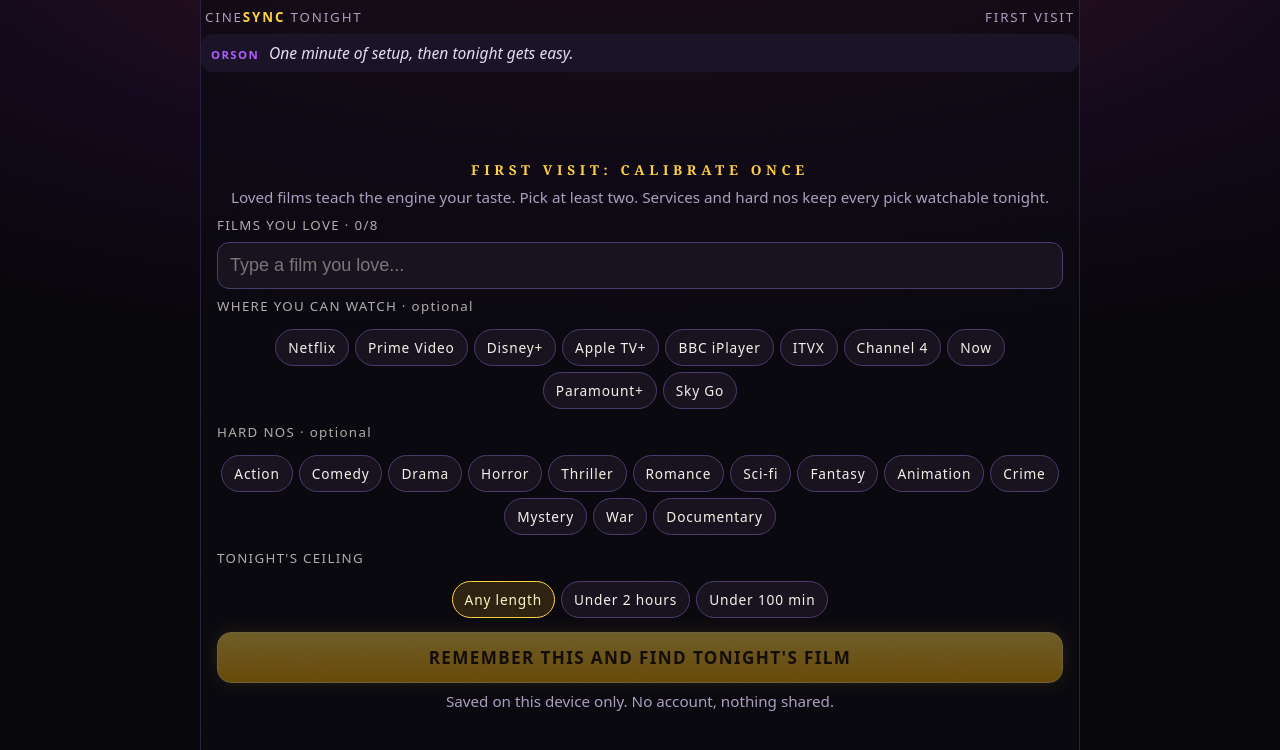
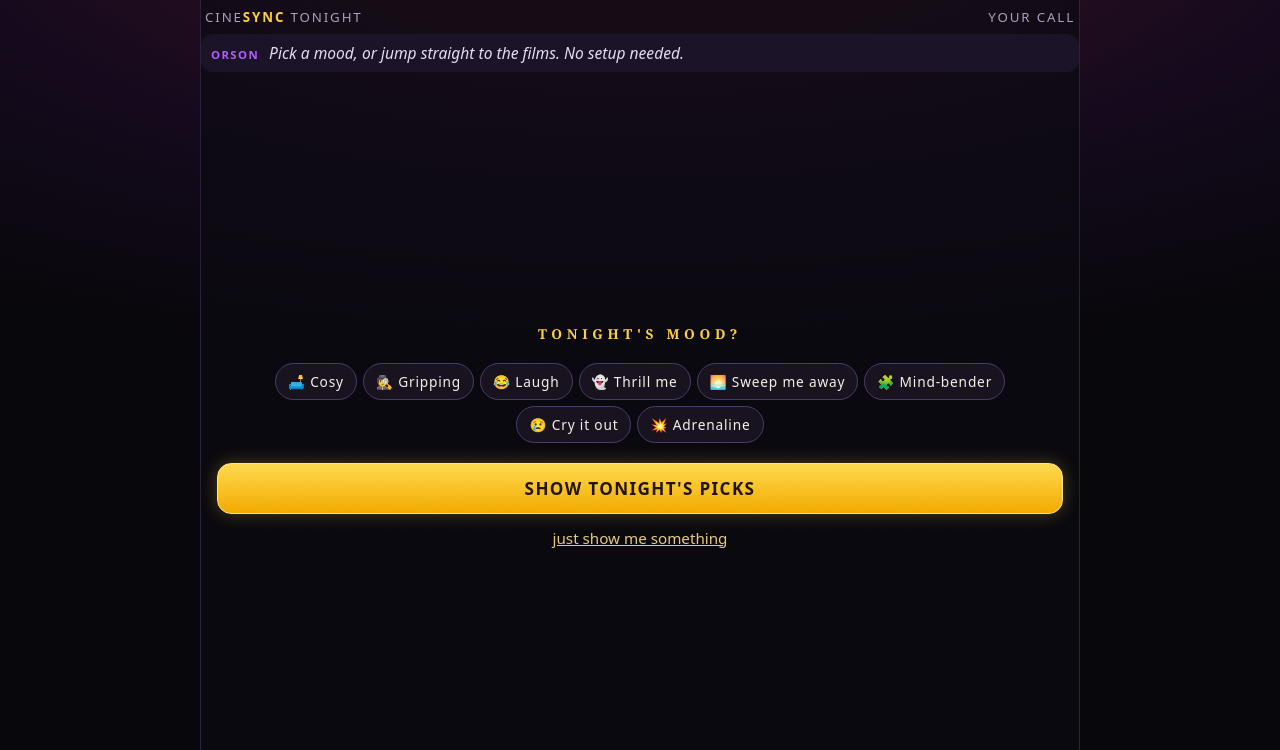
Before and after one commit to neillforrest-bit/Chess-Town, a Next.js app: page /tonight in a window 1280 px wide. Shown: the top 750 px of the page. Built offline with nearby package versions, Linux system fonts and the light colour scheme.

Commit message:
Remove mandatory film and streaming calibration from Tonight entry

```diff
--- a/src/components/TonightRoom.tsx
+++ b/src/components/TonightRoom.tsx
@@ -1,15 +1,13 @@
 'use client';
-import { useEffect, useMemo, useState } from 'react';
-import { MOVIES, poster as posterUrl, type Movie } from '@/lib/game';
+import { useEffect, useState } from 'react';
+import { poster as posterUrl, type Movie } from '@/lib/game';
 import { Confetti } from '@/components/shared';
 
 type Loved = { id: number; t: string; y: number; g: string[] };
 type Taste = { loved: Loved[]; services: string[]; hardNos: string[]; capMin: number | null };
 type Pick = { id: number; t: string; y: number; r: number; g: string[]; o: string; p: string; pop: number; rn: number | null; rt: number | null; imdb: number | null; mc: number | null; why: string; whyKind: 'loved' | 'mood' | 'wild'; providers: string[]; trailer: string | null; wild: boolean };
-type Phase = 'calibrate' | 'mood' | 'working' | 'picks' | 'done';
+type Phase = 'mood' | 'working' | 'picks' | 'done';
 
-const SERVICES = ['Netflix', 'Prime Video', 'Disney+', 'Apple TV+', 'BBC iPlayer', 'ITVX', 'Channel 4', 'Now', 'Paramount+', 'Sky Go'];
-const GENRES = ['Action', 'Comedy', 'Drama', 'Horror', 'Thriller', 'Romance', 'Sci-fi', 'Fantasy', 'Animation', 'Crime', 'Mystery', 'War', 'Documentary'];
 const GID_OF: Record<string, string> = { 'Sci-fi': 'Science Fiction' };
 const MOODS: { n: string; g: string[]; ic: string }[] = [
   { n: 'Cosy', ic: '🛋️', g: ['Comedy', 'Romance', 'Family', 'Animation'] },
@@ -37,35 +35,17 @@ export default function TonightRoom() {
   const [winner, setWinner] = useState<Pick | null>(null);
   const [reactFor, setReactFor] = useState<number | null>(null);
   const [reactions, setReactions] = useState<{ id: number; r: string; ts: number }[]>([]);
-  const [q, setQ] = useState('');
-  const [line, setLine] = useState('One minute of setup, then tonight gets easy.');
+  const [line, setLine] = useState('Pick a mood, or jump straight to the films. No setup needed.');
   const [err, setErr] = useState('');
 
   useEffect(() => {
     setSeenIds(load<number[]>('cs-seen', []));
     setReactions(load('cs-reactions', []));
-    try {
-      const raw = localStorage.getItem('cs-taste');
-      if (raw) { setTaste(JSON.parse(raw) as Taste); setPhase('mood'); setLine('Calibrated. Tonight only needs a mood.'); }
-      else setPhase('calibrate');
-    } catch { setPhase('calibrate'); }
+    // Preferences from an earlier visit remain local, but never gate entry.
+    const saved = load<Partial<Taste>>('cs-taste', {});
+    setTaste({ loved: Array.isArray(saved?.loved) ? saved.loved : [], services: Array.isArray(saved?.services) ? saved.services : [], hardNos: Array.isArray(saved?.hardNos) ? saved.hardNos : [], capMin: typeof saved?.capMin === 'number' ? saved.capMin : null });
+    setPhase('mood');
   }, []);
-
-  const results = useMemo(() => {
-    const s = q.trim().toLowerCase();
-    if (s.length < 2) return [];
-    return MOVIES.filter((m) => m.t.toLowerCase().includes(s) && !taste.loved.some((l) => l.id === m.id)).slice(0, 6);
-  }, [q, taste.loved]);
-
-  const corners = useMemo(() => {
-    const have = new Set(taste.loved.flatMap((l) => l.g));
-    return GENRES.filter((g) => !have.has(GID_OF[g] || g)).slice(0, 4);
-  }, [taste.loved]);
-
-  const saveTaste = () => {
-    localStorage.setItem('cs-taste', JSON.stringify(taste));
-    setPhase('mood'); setLine('Calibrated and remembered on this device. Tonight only needs a mood.');
-  };
 
   const deal = async (pivot: boolean, banExtra: number[]) => {
     setPhase('working'); setErr('');
@@ -81,7 +61,7 @@ export default function TonightRoom() {
       });
       const d = await r.json() as { picks?: Pick[]; error?: string };
       const ps = (d.picks || []).filter(Boolean);
-      if (!ps.length) { setPhase('mood'); setErr('Nothing cleared the filters tonight. Loosen a hard no or the runtime cap and go again.'); return; }
+      if (!r.ok || !ps.length) { setPhase('mood'); setErr(d.error ? 'Film picks are unavailable right now. Try again shortly.' : 'No picks this time. Try another mood or clear old preferences.'); return; }
       setPicks(ps); setKept([]); setReactFor(null); setPhase('picks');
       setLine(ps.some((p) => p.wild) ? 'Three for the mood, one wildcard. Hot or cold on the direction?' : 'Three for the mood. Hot or cold on the direction?');
     } catch { setPhase('mood'); setErr('The archives hiccuped. One more tap usually fixes it.'); }
@@ -100,7 +80,7 @@ export default function TonightRoom() {
   const keep = (id: number) => setKept((k) => k.includes(id) ? k.filter((x) => x !== id) : [...k, id]);
   const crown = (m: Pick) => { setWinner(m); setPhase('done'); setReactFor(m.id); setLine(`Tonight it is: ${m.t}.`); };
 
-  const head = <div className="cs-solohead"><span>CINE<b>SYNC</b> TONIGHT</span><span>{phase === 'calibrate' ? 'FIRST VISIT' : phase === 'done' ? 'SETTLED' : (mood?.n || 'YOUR CALL').toUpperCase()}</span></div>;
+  const head = <div className="cs-solohead"><span>CINE<b>SYNC</b> TONIGHT</span><span>{phase === 'done' ? 'SETTLED' : (mood?.n || 'YOUR CALL').toUpperCase()}</span></div>;
   const bar = <p className="cs-solo-orson"><em>ORSON</em> {line}</p>;
   const reactionRow = (id: number) => reactFor === id && (
     <div className="cs-treact" style={{ borderTop: 'none', paddingTop: 0 }}>
@@ -143,31 +123,6 @@ export default function TonightRoom() {
   return (
     <main className="cs-play">{head}{bar}<section className="cs-body">
 
-      {phase === 'calibrate' && (
-        <section className="cs-ask cs-ask--tight">
-          <div className="cs-orson">FIRST VISIT: CALIBRATE ONCE</div>
-          <p className="cs-small">Loved films teach the engine your taste. Pick at least two. Services and hard nos keep every pick watchable tonight.</p>
-          <label className="cs-lab">FILMS YOU LOVE · {taste.loved.length}/8</label>
-          <input className="cs-input" placeholder="Type a film you love..." value={q} onChange={(e) => setQ(e.target.value)} />
-          {results.map((m) => (
-            <button key={m.id} className="cs-drow" onClick={() => { setTaste((t) => ({ ...t, loved: [...t.loved, { id: m.id, t: m.t, y: m.y, g: m.g }].slice(0, 8) })); setQ(''); }}>
-              <img className="cs-poster" src={posterUrl(m)} alt={m.t} draggable={false} />
-              <span><b>{m.t}</b><small>{m.y} · {m.g.slice(0, 3).join(' / ')}</small></span>
-            </button>
-          ))}
-          {taste.loved.length > 0 && <div className="cs-dgenres">{taste.loved.map((l) => <button key={l.id} className="cs-chip cs-chip--mini is-on" onClick={() => setTaste((t) => ({ ...t, loved: t.loved.filter((x) => x.id !== l.id) }))}>{l.t} ✕</button>)}</div>}
-          {corners.length > 0 && taste.loved.length >= 2 && <p className="cs-small">Corners you never touch: {corners.join(', ')}. A mood can take you there tonight - or leave them.</p>}
-          <label className="cs-lab">WHERE YOU CAN WATCH · optional</label>
-          <div className="cs-dgenres">{SERVICES.map((s) => <button key={s} className={'cs-chip cs-chip--mini' + (taste.services.includes(s) ? ' is-on' : '')} onClick={() => setTaste((t) => ({ ...t, services: t.services.includes(s) ? t.services.filter((x) => x !== s) : [...t.services, s] }))}>{s}</button>)}</div>
-          <label className="cs-lab">HARD NOS · optional</label>
-          <div className="cs-dgenres">{GENRES.map((g) => <button key={g} className={'cs-chip cs-chip--mini' + (taste.hardNos.includes(g) ? ' is-on' : '')} onClick={() => setTaste((t) => ({ ...t, hardNos: t.hardNos.includes(g) ? t.hardNos.filter((x) => x !== g) : [...t.hardNos, g] }))}>{g}</button>)}</div>
-          <label className="cs-lab">TONIGHT&apos;S CEILING</label>
-          <div className="cs-dgenres">{([['Any length', null], ['Under 2 hours', 120], ['Under 100 min', 100]] as [string, number | null][]).map(([n, v]) => <button key={n} className={'cs-chip cs-chip--mini' + (taste.capMin === v ? ' is-on' : '')} onClick={() => setTaste((t) => ({ ...t, capMin: v }))}>{n}</button>)}</div>
-          <button className="cs-btn cs-btn--gold" disabled={taste.loved.length < 2} onClick={saveTaste}>REMEMBER THIS AND FIND TONIGHT&apos;S FILM</button>
-          <p className="cs-small">Saved on this device only. No account, nothing shared.</p>
-        </section>
-      )}
-
       {phase === 'mood' && (
         <section className="cs-ask">
           <div className="cs-orson">TONIGHT&apos;S MOOD?</div>
@@ -175,7 +130,7 @@ export default function TonightRoom() {
           {err && <p className="cs-small">{err}</p>}
           <button className="cs-btn cs-btn--gold" onClick={() => { setColdCount(0); setHotDone(false); deal(false, []); }}>SHOW TONIGHT&apos;S PICKS</button>
           <button className="cs-small cs-link" onClick={() => { setMood(null); setColdCount(0); setHotDone(false); deal(false, []); }}>just show me something</button>
-          <button className="cs-small cs-link" onClick={() => setPhase('calibrate')}>recalibrate</button>
+          {(taste.loved.length > 0 || taste.services.length > 0 || taste.hardNos.length > 0 || taste.capMin !== null) && <button className="cs-small cs-link" onClick={() => { setTaste({ loved: [], services: [], hardNos: [], capMin: null }); try { localStorage.removeItem('cs-taste'); } catch { /* storage optional */ } setErr(''); setLine('Old preferences cleared. Every film is back in play.'); }}>Clear old preferences</button>}
         </section>
       )}
 
```
